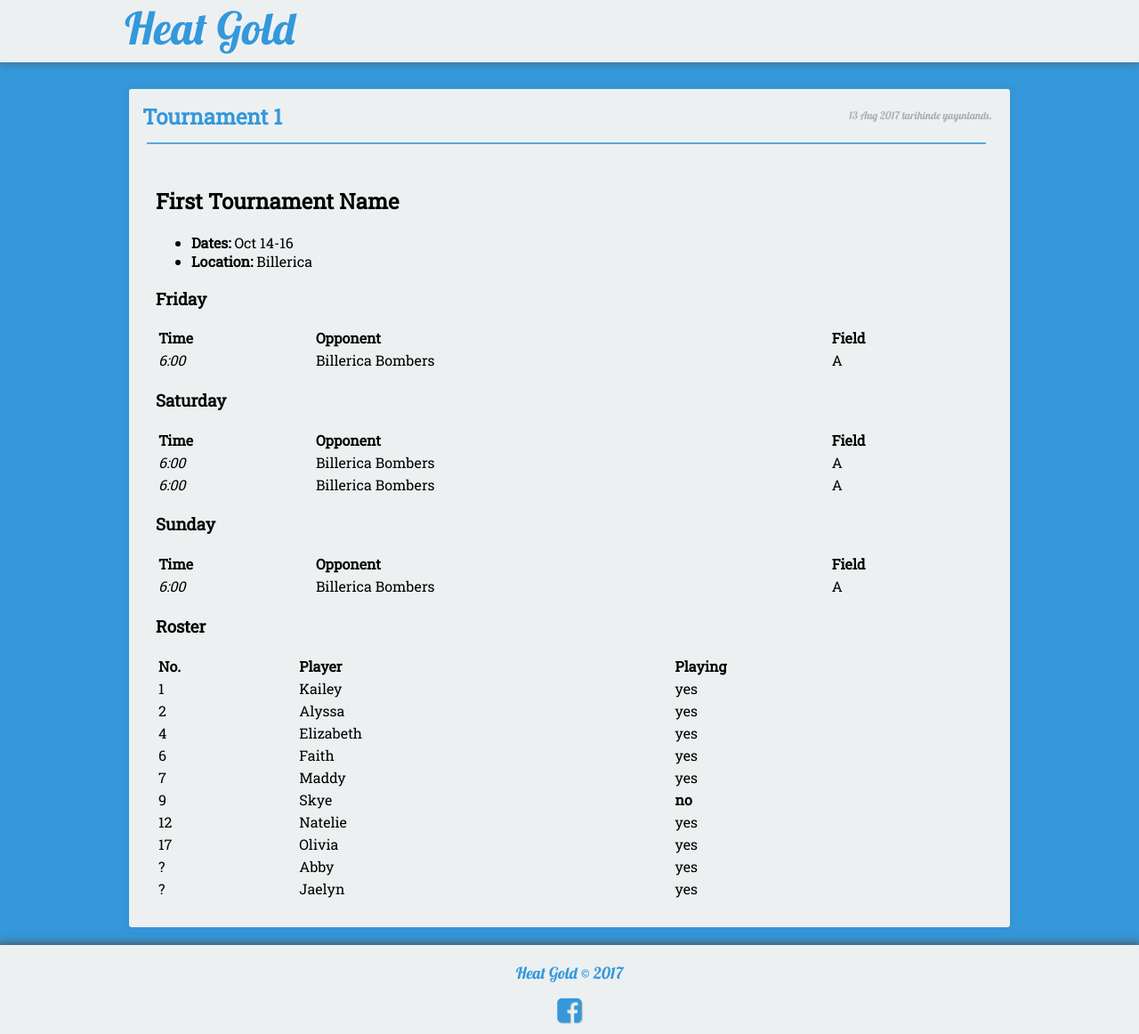
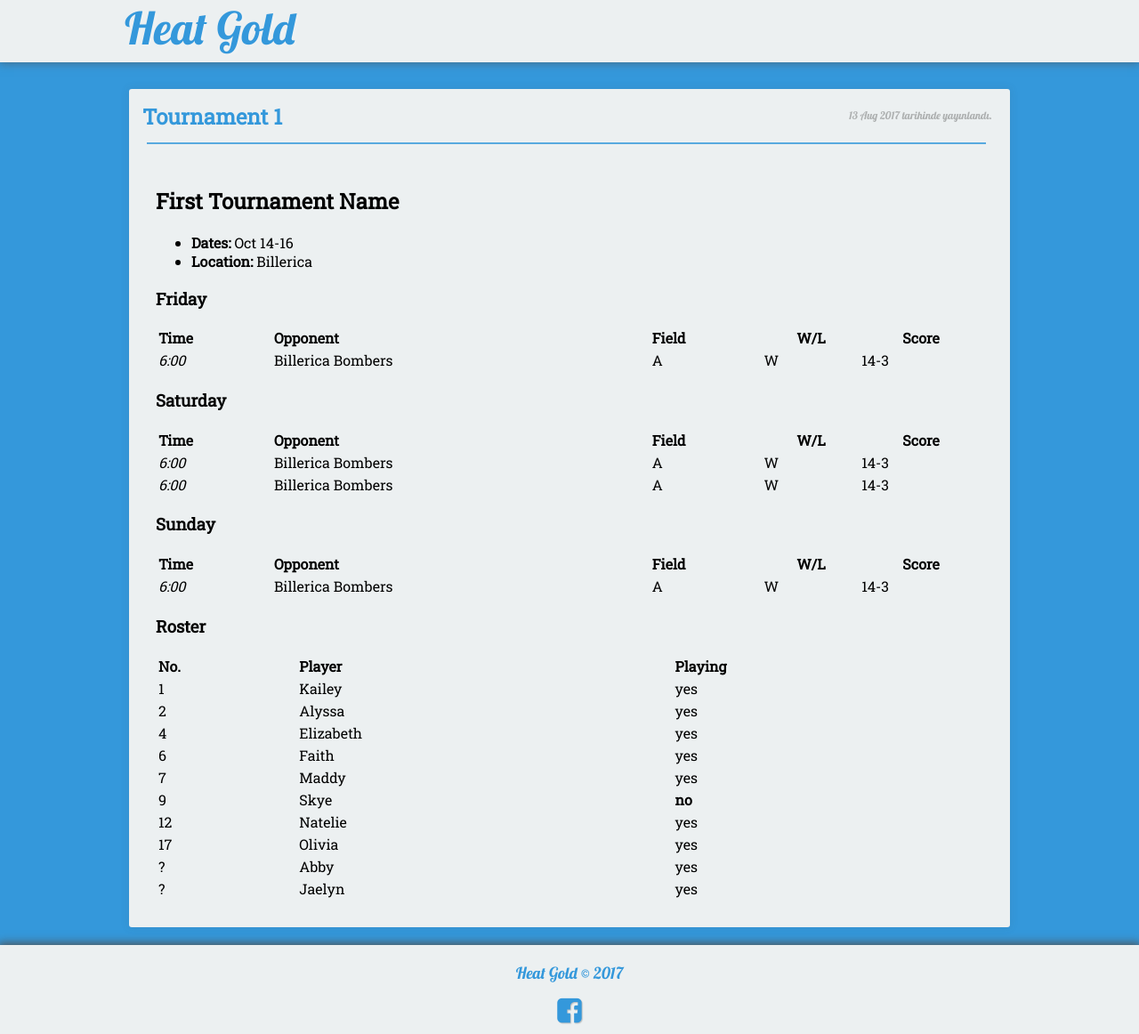
Before and after one commit to seanmerrow/ecf, a Jekyll site: the page built from _posts/2017-08-13-Tourney.md, in a window 1280 px wide. Shown: the whole page at 89% size. Built offline with Jekyll 4.4.1, drawn with Linux system fonts in a browser that asks for light colours; nearby versions of some CDN libraries.

Commit message:
Update 2017-08-13-Tourney.md

```diff
--- a/_posts/2017-08-13-Tourney.md
+++ b/_posts/2017-08-13-Tourney.md
@@ -13,22 +13,22 @@ tag:
 
 ### Friday
 
-| Time | Opponent | Field |
+| Time | Opponent | Field | W/L | Score |
 |:---|:---|:---|
-| *6:00* | Billerica Bombers | A |
+| *6:00* | Billerica Bombers | A | W | 14-3 |
 
 ### Saturday
 
-|Time|Opponent|Field|
+| Time | Opponent | Field | W/L | Score |
 |:---|:---|:---|
-|*6:00*|Billerica Bombers| A|
-|*6:00*|Billerica Bombers| A|
+|*6:00*|Billerica Bombers| A| W | 14-3 |
+|*6:00*|Billerica Bombers| A| W | 14-3 |
 
 ### Sunday
 
-|Time|Opponent|Field|
+| Time | Opponent | Field | W/L | Score |
 |:---|:---|:---|
-|*6:00*|Billerica Bombers| A|
+|*6:00*|Billerica Bombers| A| W | 14-3 |
 
 ### Roster
 
```
